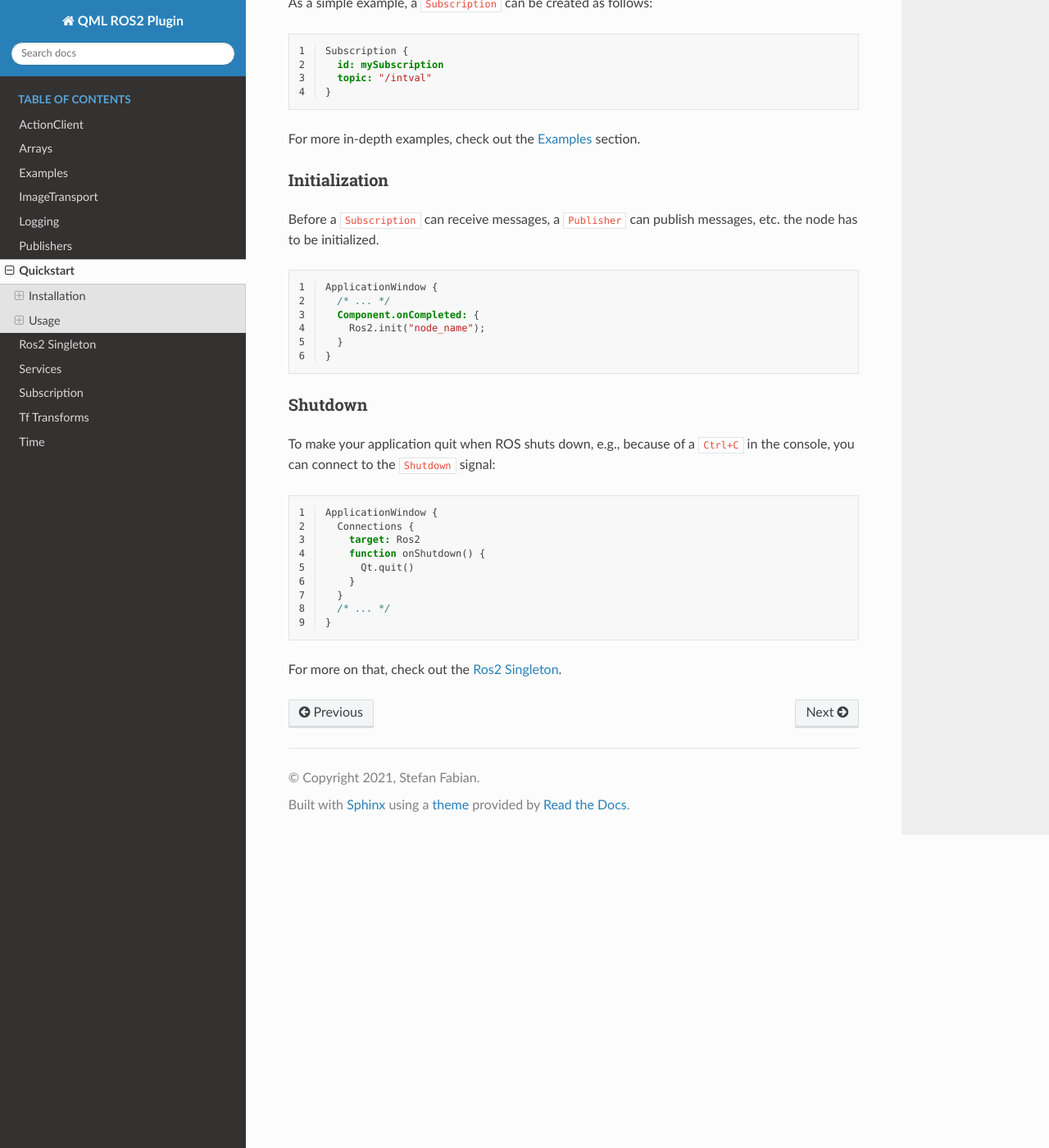
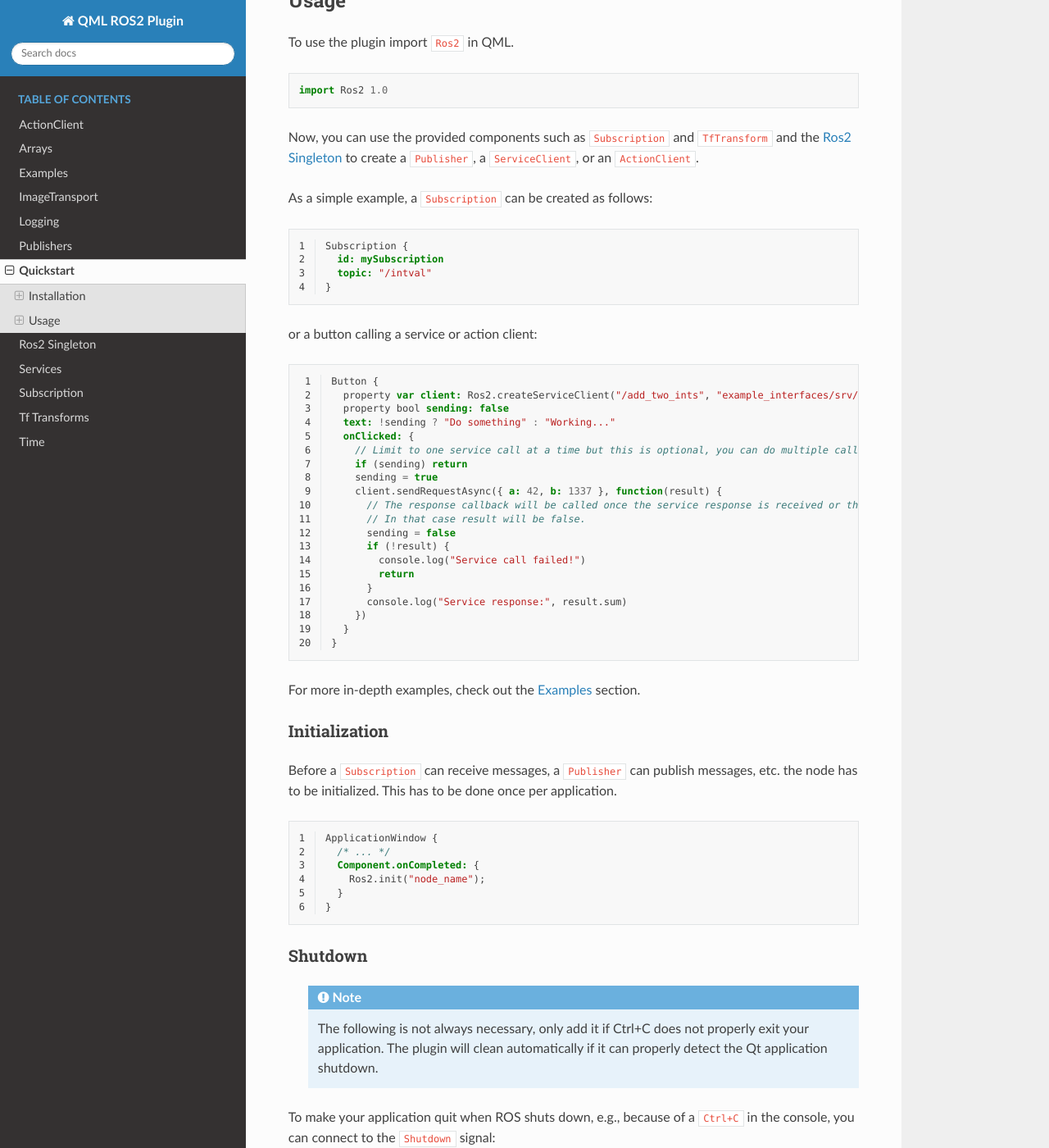
Before and after one commit to StefanFabian/qml_ros2_plugin, a Sphinx documentation site: the page built from docs/pages/Quickstart.rst, in a window 1280 px wide and 1400 px high, scrolled down 1073 px. Shown: the whole window at 82% size. Built offline with Sphinx 7.4.7 and the Read the Docs theme 3.1.0, drawn with Linux system fonts in a browser that asks for light colours; some of the changed text lies outside the part shown.

Commit message:
Small documentation fixes. (#15)
* Small documentation fixes.

* Switch to ros2 testing sources for CI to get newest packages.

```diff
--- a/docs/pages/ActionClient.rst
+++ b/docs/pages/ActionClient.rst
@@ -37,7 +37,7 @@
         }
         // Handle goal accepted
       },
-      onFeedback(goal_hamdle, feedback) {
+      onFeedback(goal_handle, feedback) {
         // Handle feedback from action server
       },
       onResult(result) {
--- a/docs/pages/Publishers.rst
+++ b/docs/pages/Publishers.rst
@@ -23,7 +23,7 @@
 In order, the arguments are the ``topic``, the ``type`` and the ``qos``.
 For backward compatibility and convenience, you can also pass an integer which will set the ``history_policy`` of the QoS to
 ``keep_last`` and the ``depth`` to the integer value.
-If you only pass the topic and type, the default QoS will be used which are best effort, durability volatile and depth 1.
+If you only pass the topic and type, the default QoS will be used which are reliable, durability volatile and depth 10.
 See the Ros2 singleton for different preconfigured QoS profiles.
 
 To publish a message using our Publisher, we can simply use the ``intPublisher`` variable defined earlier.
--- a/docs/pages/Quickstart.rst
+++ b/docs/pages/Quickstart.rst
@@ -9,6 +9,18 @@
 ============
 
 *Note:* Currently, only Linux is supported. Other platforms have not been tested.
+
+Binary
+------
+
+Make sure you have set up ROS 2 and their package repository.
+The plugin can be installed simply as:
+
+.. code-block:: bash
+
+   sudo apt install ros-rolling-qml-ros2-plugin
+
+Replace ``rolling`` with the version of ROS 2 you are using.
 
 From Source
 -----------
@@ -60,12 +72,38 @@
     topic: "/intval"
   }
 
+or a button calling a service or action client:
+
+.. code-block:: qml
+  :linenos:
+
+  Button {
+    property var client: Ros2.createServiceClient("/add_two_ints", "example_interfaces/srv/AddTwoInts")
+    property bool sending: false
+    text: !sending ? "Do something" : "Working..."
+    onClicked: {
+      // Limit to one service call at a time but this is optional, you can do multiple calls in parallel
+      if (sending) return
+      sending = true
+      client.sendRequestAsync({ a: 42, b: 1337 }, function(result) {
+        // The response callback will be called once the service response is received or the call failed.
+        // In that case result will be false.
+        sending = false
+        if (!result) {
+          console.log("Service call failed!")
+          return
+        }
+        console.log("Service response:", result.sum)
+      })
+    }
+  }
+
 For more in-depth examples, check out the :ref:`Examples` section.
 
 Initialization
 --------------
-Before a ``Subscription`` can receive messages, a ``Publisher`` can publish
-messages, etc. the node has to be initialized.
+Before a ``Subscription`` can receive messages, a ``Publisher`` can publish messages, etc. the node has to be
+initialized. This has to be done once per application.
 
 .. code-block:: qml
   :linenos:
@@ -79,8 +117,11 @@
 
 Shutdown
 --------
-To make your application quit when ROS shuts down, e.g., because of a
-``Ctrl+C`` in the console, you can connect
+ .. note::
+   The following is not always necessary, only add it if Ctrl+C does not properly exit your application.
+   The plugin will clean automatically if it can properly detect the Qt application shutdown.
+
+To make your application quit when ROS shuts down, e.g., because of a ``Ctrl+C`` in the console, you can connect
 to the ``Shutdown`` signal:
 
 .. code-block:: qml
--- a/docs/pages/Tf-Transforms.rst
+++ b/docs/pages/Tf-Transforms.rst
@@ -6,7 +6,7 @@
 
 Component
 ---------
-The ``TfTransform`` component can be used to createSubscription to transforms between
+The ``TfTransform`` component can be used to subscribe to transforms between
 two frames.
 
 .. code-block:: qml
@@ -57,7 +57,7 @@
 API
 ---
 
-.. doxygenclass:: qml_ros2_plugin::TfTransformListener
+.. doxygenclass:: qml_ros2_plugin::TfTransformListenerWrapper
   :members:
 
 .. doxygenclass:: qml_ros2_plugin::TfTransform
```
Also changed, not shown: other parts of docs/pages/Publishers.rst (+1 -1 lines), docs/pages/Ros2-Singleton.rst (+4 -4 lines), 2 other files.
